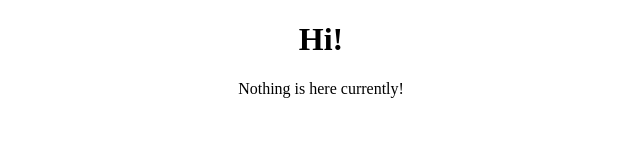
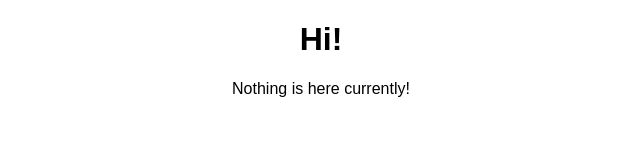
Before and after one commit to expertmac2/expertmac2.github.io, a plain HTML site: page index.html in a window 1280 px wide. Shown: the full height of the page, 319-959 px from the left. Drawn offline with Linux system fonts and the light colour scheme.

Commit message:
change index page font

```diff
--- a/index.html
+++ b/index.html
@@ -4,6 +4,7 @@
 <style>
 body {
 	text-align: center;
+	font-family: "Arial", "New Times Roman";
 }
 </style>
 </head>
```
